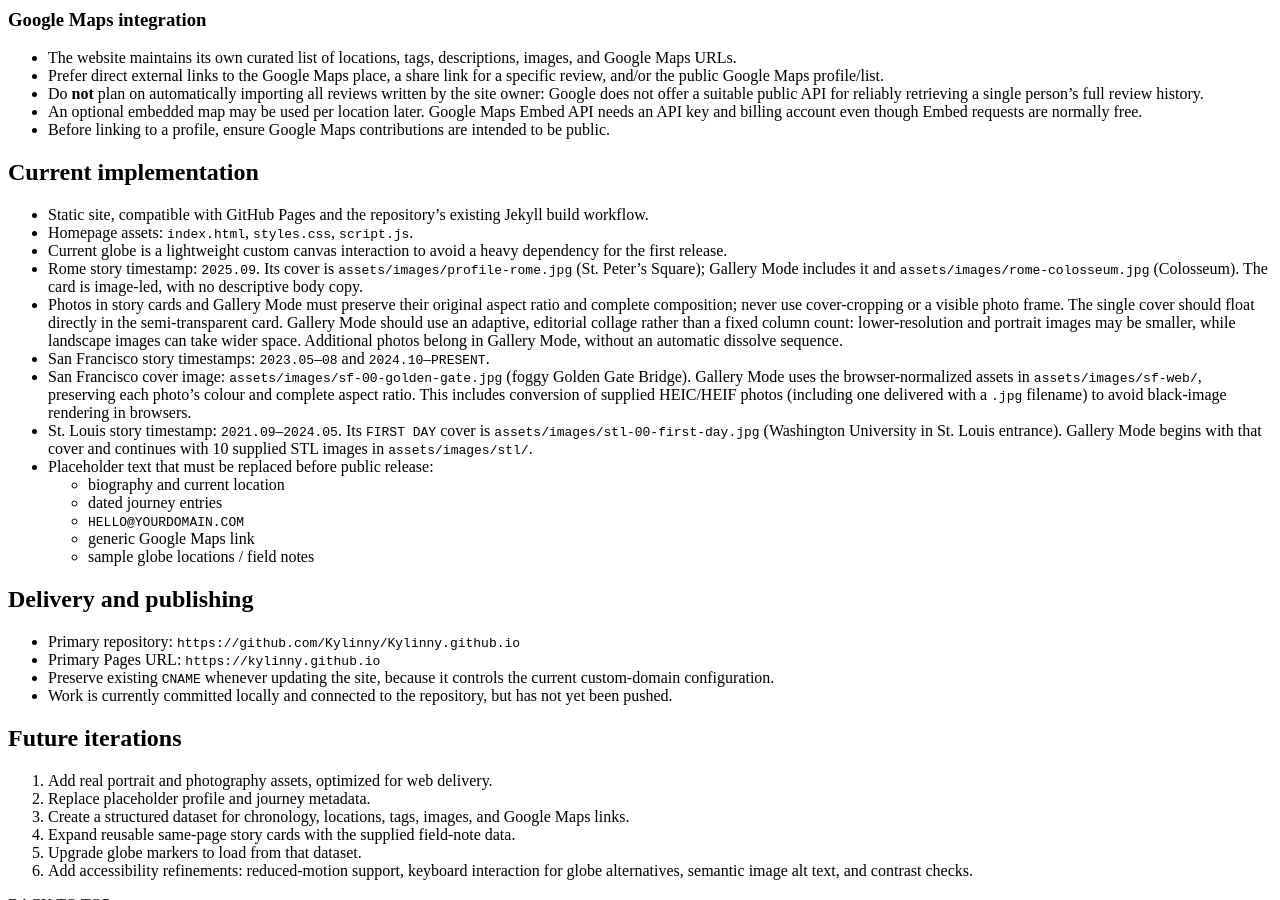
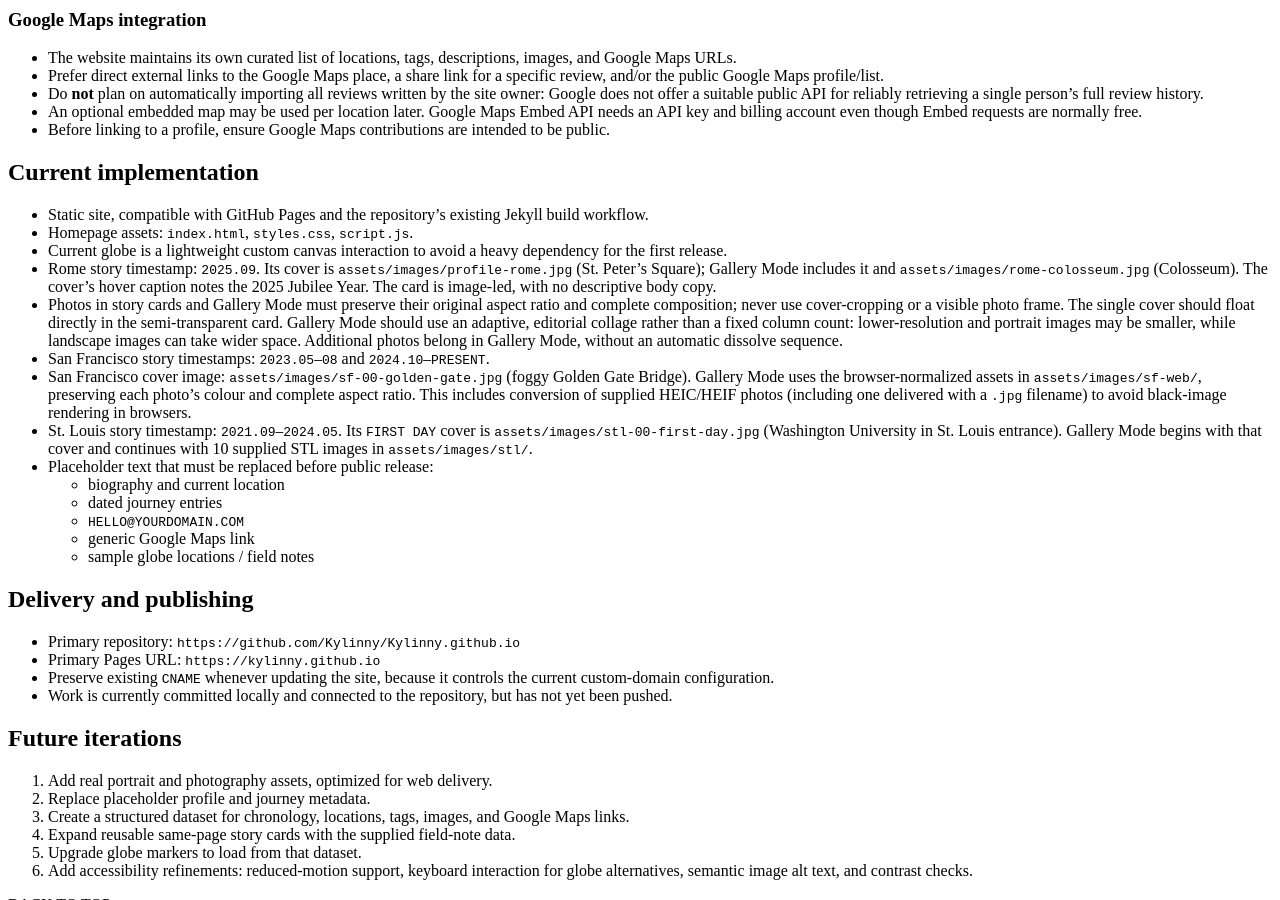
Before and after one commit to Kylinny/Kylinny.github.io, a Jekyll site: the page built from DESIGN_BRIEF.md, in a window 1280 px wide and 900 px high, scrolled down 2381 px. Built offline with Jekyll 4.4.1, drawn with Linux system fonts in a browser that asks for light colours; nearby versions of some CDN libraries; our own code applies the rules of GitHub Pages for plain Markdown files.

Commit message:
Add Rome Jubilee photo caption

```diff
--- a/DESIGN_BRIEF.md
+++ b/DESIGN_BRIEF.md
@@ -115,7 +115,7 @@
 - Static site, compatible with GitHub Pages and the repository's existing Jekyll build workflow.
 - Homepage assets: `index.html`, `styles.css`, `script.js`.
 - Current globe is a lightweight custom canvas interaction to avoid a heavy dependency for the first release.
-- Rome story timestamp: `2025.09`. Its cover is `assets/images/profile-rome.jpg` (St. Peter's Square); Gallery Mode includes it and `assets/images/rome-colosseum.jpg` (Colosseum). The card is image-led, with no descriptive body copy.
+- Rome story timestamp: `2025.09`. Its cover is `assets/images/profile-rome.jpg` (St. Peter's Square); Gallery Mode includes it and `assets/images/rome-colosseum.jpg` (Colosseum). The cover's hover caption notes the 2025 Jubilee Year. The card is image-led, with no descriptive body copy.
 - Photos in story cards and Gallery Mode must preserve their original aspect ratio and complete composition; never use cover-cropping or a visible photo frame. The single cover should float directly in the semi-transparent card. Gallery Mode should use an adaptive, editorial collage rather than a fixed column count: lower-resolution and portrait images may be smaller, while landscape images can take wider space. Additional photos belong in Gallery Mode, without an automatic dissolve sequence.
 - San Francisco story timestamps: `2023.05—08` and `2024.10—PRESENT`.
 - San Francisco cover image: `assets/images/sf-00-golden-gate.jpg` (foggy Golden Gate Bridge). Gallery Mode uses the browser-normalized assets in `assets/images/sf-web/`, preserving each photo's colour and complete aspect ratio. This includes conversion of supplied HEIC/HEIF photos (including one delivered with a `.jpg` filename) to avoid black-image rendering in browsers.
--- a/script.js
+++ b/script.js
@@ -75,7 +75,11 @@
   {
     id: 'rome', name: 'ROME', country: 'ITALY', lat: 41.9028, lon: 12.4964,
     kicker: 'FIELD IMAGE / ITALY', timestamp: '2025.09',
-    cover: 'assets/images/profile-rome.jpg', gallery: ['assets/images/profile-rome.jpg', 'assets/images/rome-colosseum.jpg'], tags: ['PHOTOGRAPHY', 'TRAVEL', 'EUROPE'],
+    cover: 'assets/images/profile-rome.jpg', gallery: ['assets/images/profile-rome.jpg', 'assets/images/rome-colosseum.jpg'],
+    captions: {
+      'assets/images/profile-rome.jpg': '2025 was a Jubilee Year in the Vatican. I was so lucky to be here for this once-in-every-25-years occasion.',
+    },
+    tags: ['PHOTOGRAPHY', 'TRAVEL', 'EUROPE'],
   },
 ];
 let rotation = 2.1366; // San Francisco faces the viewer on first load.
```
